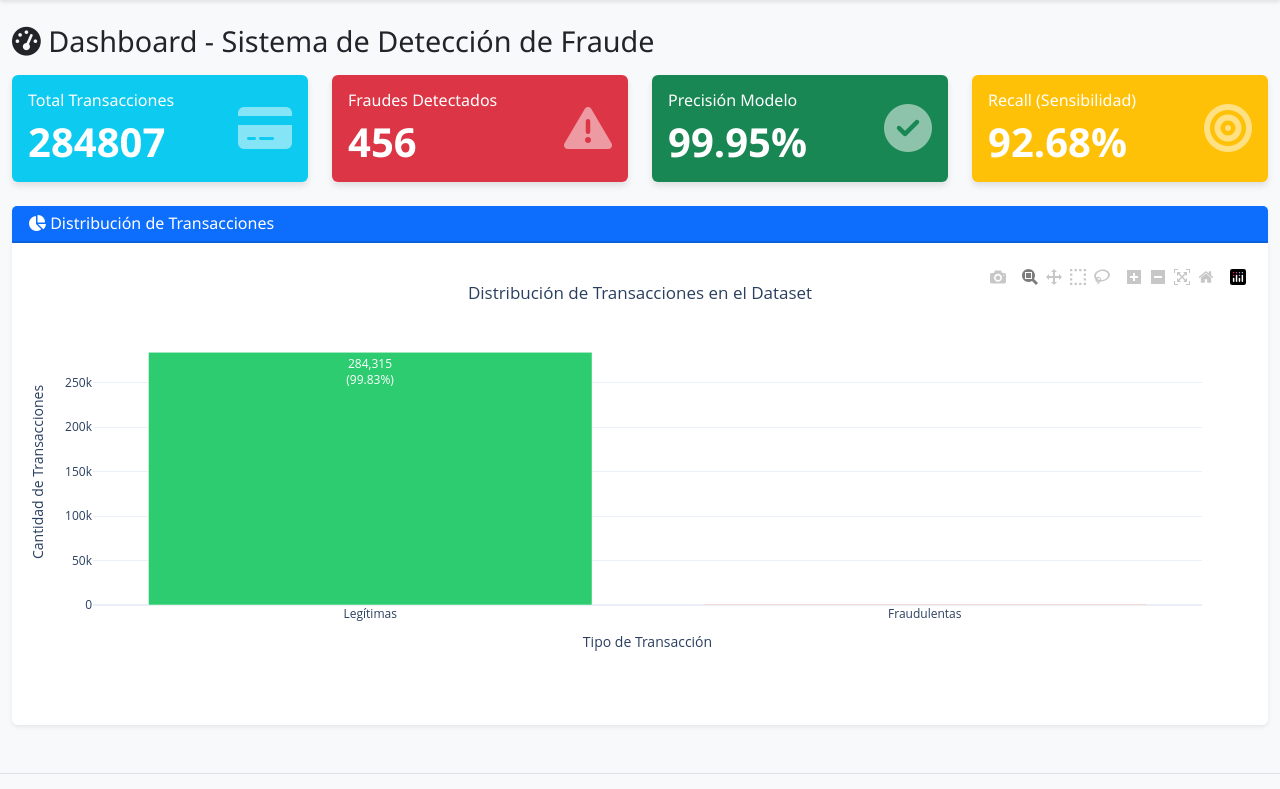
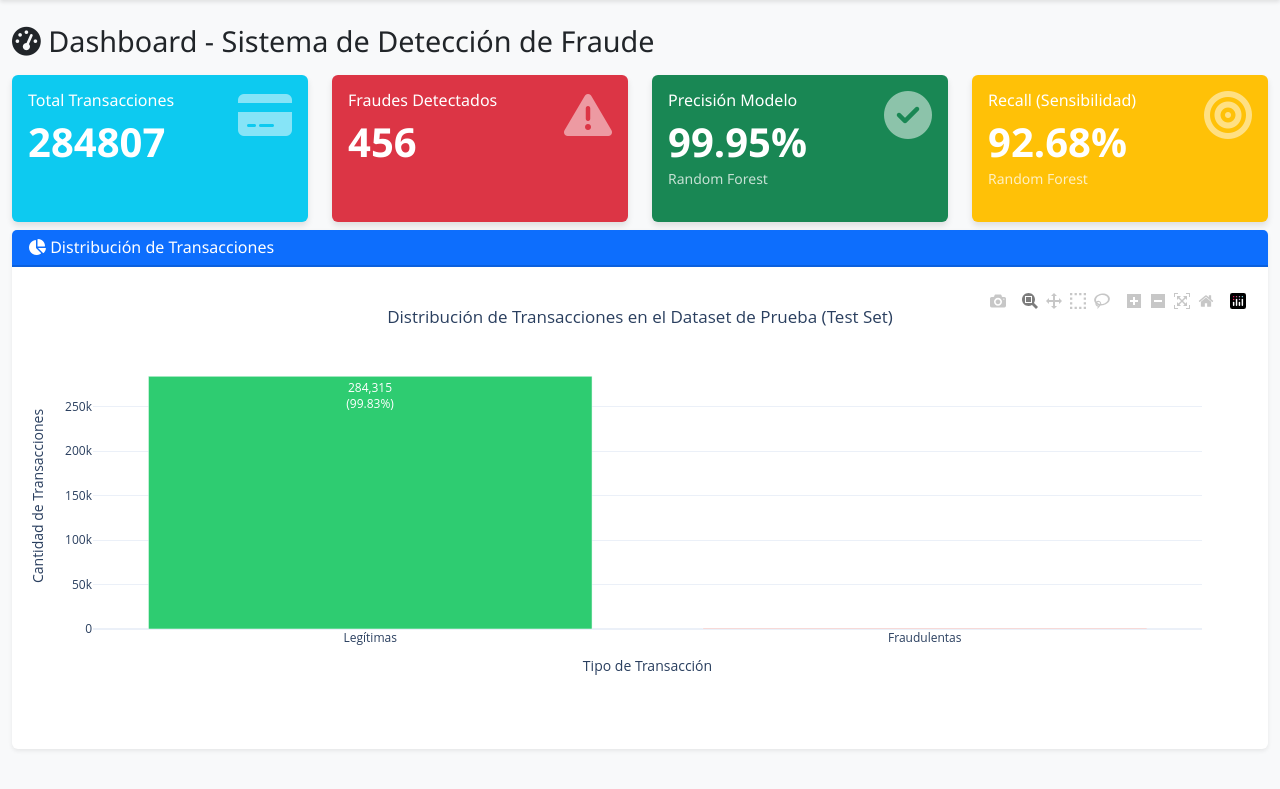
Before and after one commit to MarianaPerez02/Deteccion_Fraude, a Flask app: page / in a window 1280 px wide. Shown: the part 58-847 px from the top of the page. Run offline with Flask 3, Linux system fonts and the light colour scheme; some libraries are stand-ins or nearby versions.

Commit message:
modelo ganador

```diff
--- a/webapp/app.py
+++ b/webapp/app.py
@@ -20,12 +20,19 @@ def home():
     try:
         metrics = get_model_metrics()
 
+        # Obtener el nombre del mejor modelo
+        best_model_name = 'N/A'
+        if 'models_comparison' in metrics and metrics['models_comparison']:
+            best_model = max(metrics['models_comparison'], key=lambda x: x.get('f1_score', 0))
+            best_model_name = best_model.get('model', 'N/A')
+
         # KPIs principales
         kpis = {
             'total_transacciones': metrics.get('total_transacciones', 'N/A'),
             'fraudes_detectados': metrics.get('fraudes_detectados', 'N/A'),
             'accuracy': metrics.get('best_model_accuracy', 'N/A'),
-            'recall': metrics.get('best_model_recall', 'N/A')
+            'recall': metrics.get('best_model_recall', 'N/A'),
+            'best_model_name': best_model_name
         }
 
         # Gráfico de distribución de clases
@@ -46,7 +53,7 @@ def home():
         ])
         fig_dist.update_layout(
             title={
-                'text': 'Distribución de Transacciones en el Dataset',
+                'text': 'Distribución de Transacciones en el Dataset de Prueba (Test Set)',
                 'x': 0.5,
                 'xanchor': 'center'
             },
@@ -260,6 +267,18 @@ def matriz_confusion():
                         f'{count:,}<br>({percentage:.2f}%)'
                     )
 
+            # Crear escala de colores personalizada para mejor distinción
+            # Verde oscuro para TN (True Negative - alto y bueno)
+            # Verde claro para TP (True Positive - bueno pero menor cantidad)
+            # Rojo claro para FP (False Positive - error)
+            # Rojo oscuro para FN (False Negative - error crítico)
+            colorscale = [
+                [0, '#d73027'],      # Rojo oscuro (valores bajos)
+                [0.33, '#fc8d59'],   # Naranja
+                [0.66, '#fee090'],   # Amarillo claro
+                [1, '#1a9850']       # Verde oscuro (valores altos)
+            ]
+
             # Crear heatmap de la matriz de confusión
             fig = go.Figure(data=go.Heatmap(
                 z=cm,
@@ -268,8 +287,8 @@ def matriz_confusion():
                 text=[[annotations[0], annotations[1]],
                       [annotations[2], annotations[3]]],
                 texttemplate='%{text}',
-                textfont=dict(size=12),
-                colorscale='RdYlGn_r',
+                textfont=dict(size=14, color='white'),
+                colorscale=colorscale,
                 showscale=True,
                 colorbar=dict(title="Cantidad")
             ))
--- a/webapp/templates/home.html
+++ b/webapp/templates/home.html
@@ -14,12 +14,13 @@
 <!-- KPIs -->
 <div class="row mb-2">
     <div class="col-md-3">
-        <div class="card text-white bg-info mb-3">
-            <div class="card-body">
-                <div class="d-flex justify-content-between align-items-center">
+        <div class="card text-white bg-info mb-3 h-100">
+            <div class="card-body d-flex flex-column">
+                <div class="d-flex justify-content-between align-items-start flex-grow-1">
                     <div>
                         <h6 class="card-title">Total Transacciones</h6>
                         <h2 class="mb-0">{{ kpis.total_transacciones }}</h2>
+                        <small class="opacity-75">&nbsp;</small>
                     </div>
                     <div>
                         <i class="fas fa-credit-card fa-3x opacity-50"></i>
@@ -30,12 +31,13 @@
     </div>
 
     <div class="col-md-3">
-        <div class="card text-white bg-danger mb-3">
-            <div class="card-body">
-                <div class="d-flex justify-content-between align-items-center">
+        <div class="card text-white bg-danger mb-3 h-100">
+            <div class="card-body d-flex flex-column">
+                <div class="d-flex justify-content-between align-items-start flex-grow-1">
                     <div>
                         <h6 class="card-title">Fraudes Detectados</h6>
                         <h2 class="mb-0">{{ kpis.fraudes_detectados }}</h2>
+                        <small class="opacity-75">&nbsp;</small>
                     </div>
                     <div>
                         <i class="fas fa-exclamation-triangle fa-3x opacity-50"></i>
@@ -46,12 +48,13 @@
     </div>
 
     <div class="col-md-3">
-        <div class="card text-white bg-success mb-3">
-            <div class="card-body">
-                <div class="d-flex justify-content-between align-items-center">
+        <div class="card text-white bg-success mb-3 h-100">
+            <div class="card-body d-flex flex-column">
+                <div class="d-flex justify-content-between align-items-start flex-grow-1">
                     <div>
                         <h6 class="card-title">Precisión Modelo</h6>
                         <h2 class="mb-0">{{ "%.2f%%"|format(kpis.accuracy * 100) if kpis.accuracy != 'N/A' else 'N/A' }}</h2>
+                        <small class="opacity-75">{{ kpis.best_model_name }}</small>
                     </div>
                     <div>
                         <i class="fas fa-check-circle fa-3x opacity-50"></i>
@@ -62,12 +65,13 @@
     </div>
 
     <div class="col-md-3">
-        <div class="card text-white bg-warning mb-3">
-            <div class="card-body">
-                <div class="d-flex justify-content-between align-items-center">
+        <div class="card text-white bg-warning mb-3 h-100">
+            <div class="card-body d-flex flex-column">
+                <div class="d-flex justify-content-between align-items-start flex-grow-1">
                     <div>
                         <h6 class="card-title">Recall (Sensibilidad)</h6>
                         <h2 class="mb-0">{{ "%.2f%%"|format(kpis.recall * 100) if kpis.recall != 'N/A' else 'N/A' }}</h2>
+                        <small class="opacity-75">{{ kpis.best_model_name }}</small>
                     </div>
                     <div>
                         <i class="fas fa-bullseye fa-3x opacity-50"></i>
```
Also changed, not shown: 1 other file.
